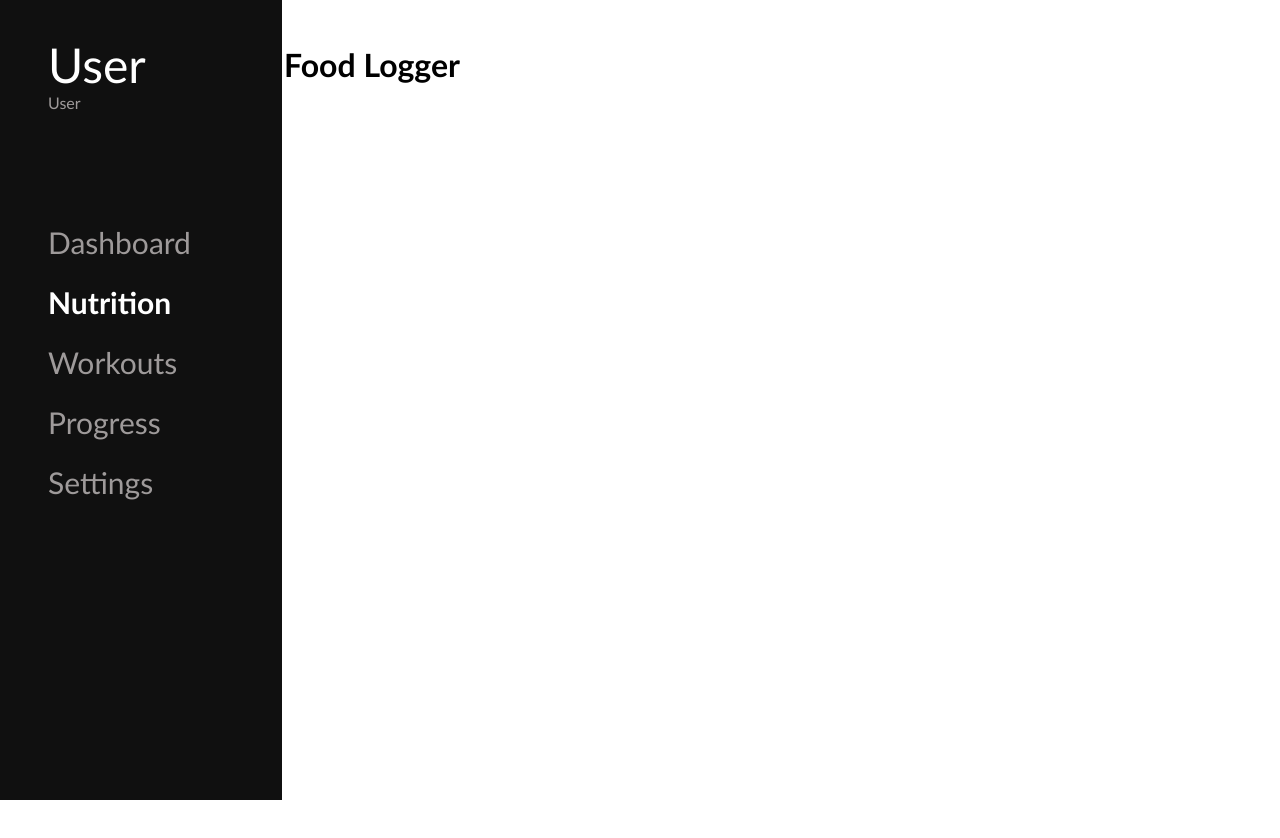
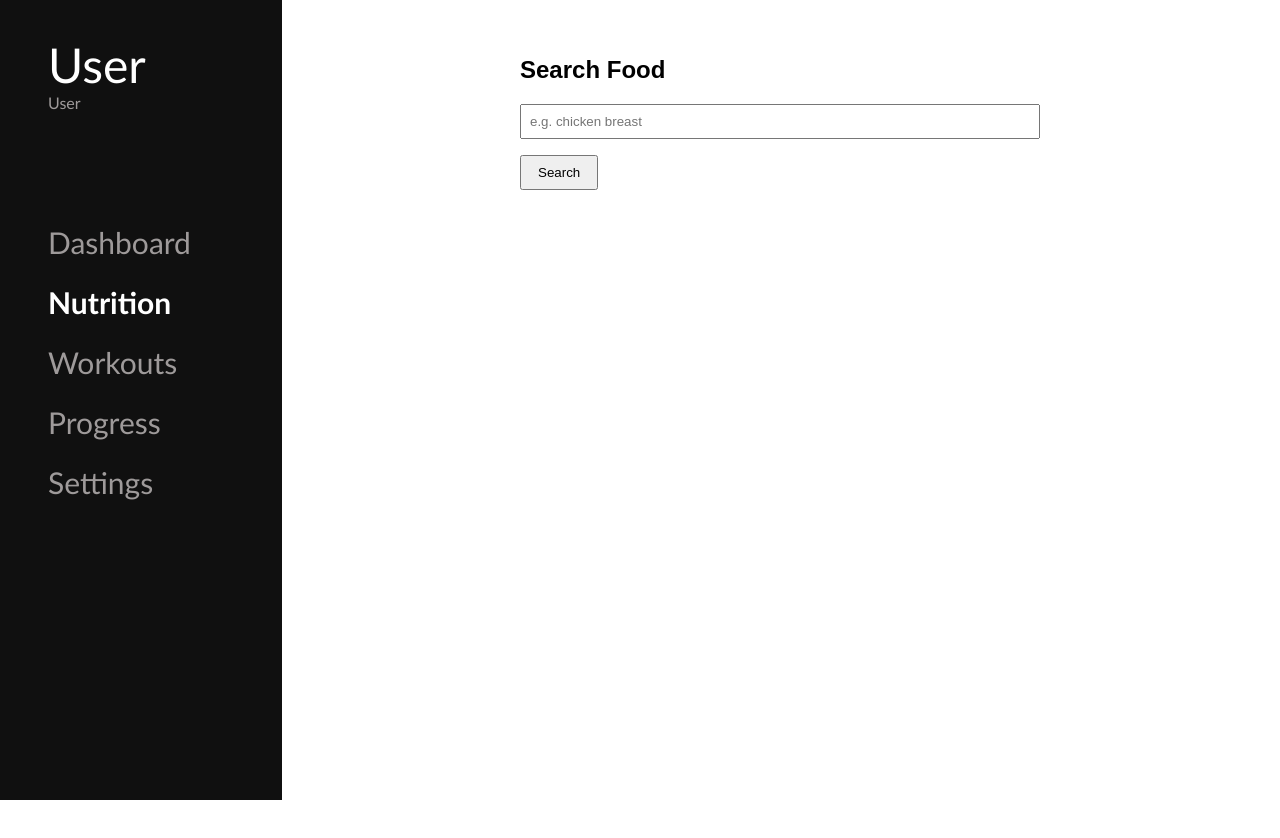
Before and after one commit to Ronit-06/fitly, a Next.js app: page /dashboard/food-logger in a window 1280 px wide. Shown: the top 838 px of the page. Built offline with nearby package versions, Linux system fonts and the light colour scheme; no server answers.

Commit message:
search bar and api added for nutrion section

```diff
--- /dev/null
+++ b/app/api/food-data/route.ts
@@ -0,0 +1,17 @@
+// app/api/foodSearch/route.ts
+import { NextResponse } from "next/server";
+
+export async function POST(req: Request) {
+  const { query } = await req.json();
+
+  const url = `https://api.nal.usda.gov/fdc/v1/foods/search?api_key=${process.env.USDA_KEY}&query=${encodeURIComponent(query)}&pageSize=1`;
+
+  try {
+    const response = await fetch(url);
+    const data = await response.json();
+
+    return NextResponse.json(data);
+  } catch (error) {
+    return NextResponse.json({ error: "Failed to fetch from USDA API" }, { status: 500 });
+  }
+}
--- a/app/dashboard/food-logger/page.tsx
+++ b/app/dashboard/food-logger/page.tsx
@@ -1,5 +1,52 @@
-export default function FoodLogger() {
-    return (
-        <h1>Food Logger</h1>
-    )
+"use client";
+import { useState } from "react";
+
+export default function NutritionSearch() {
+  const [query, setQuery] = useState("");
+  const [result, setResult] = useState<any | null>(null);
+  const [loading, setLoading] = useState(false);
+
+  const handleSearch = async () => {
+    setLoading(true);
+    const res = await fetch("/api/food-data", {
+      method: "POST",
+      headers: {
+        "Content-Type": "application/json",
+      },
+      body: JSON.stringify({ query }),
+    });
+
+    const data = await res.json();
+    setResult(data.foods?.[0] || null);
+    setLoading(false);
+
+    console.log(result)
+  };
+
+  return (
+    <div style={{ maxWidth: "500px", margin: "2rem auto", fontFamily: "sans-serif" }}>
+      <h2>Search Food</h2>
+      <input
+        type="text"
+        value={query}
+        onChange={(e) => setQuery(e.target.value)}
+        placeholder="e.g. chicken breast"
+        style={{ padding: "0.5rem", width: "100%", marginBottom: "1rem" }}
+      />
+      <button onClick={handleSearch} disabled={loading} style={{ padding: "0.5rem 1rem" }}>
+        {loading ? "Searching..." : "Search"}
+      </button>
+
+      {result && (
+        <div style={{ marginTop: "2rem", background: "#f5f5f5", padding: "1rem", borderRadius: "6px" }}>
+          <h3>{result.description}</h3>
+          <p><strong>Serving Size:</strong> {result.servingSize} {result.servingSizeUnit}</p>
+          <p><strong>Calories:</strong> {result.foodNutrients?.find((n: { nutrientName: string; }) => n.nutrientName === "Energy")?.value} kcal</p>
+          <p><strong>Protein:</strong> {result.foodNutrients?.find((n: { nutrientName: string; }) => n.nutrientName === "Protein")?.value} g</p>
+          <p><strong>Carbs:</strong> {result.foodNutrients?.find((n: { nutrientName: string; }) => n.nutrientName === "Carbohydrate, by difference")?.value} g</p>
+          <p><strong>Fat:</strong> {result.foodNutrients?.find((n: { nutrientName: string; }) => n.nutrientName === "Total lipid (fat)")?.value} g</p>
+        </div>
+      )}
+    </div>
+  );
 }
--- a/app/dashboard/workout-logs/page.tsx
+++ b/app/dashboard/workout-logs/page.tsx
@@ -115,7 +115,7 @@ export default function WorkoutLogs() {
                     {dayWorkouts.map((workout) => (
                         <div key={workout._id} className={styles["workout-card"]}>
                             <p>
-                                <strong>{workout.exercise}</strong> — {workout.sets} sets × {workout.reps} reps @ {workout.weight}kg
+                                <strong>{workout.exercise}</strong> — {workout.sets} sets × {workout.reps} reps : {workout.weight}kg
                             </p>
                             <div className={styles["workout-card-buttons"]}>
                                 <button onClick={() => handleEdit(workout)}>Edit</button>
```
